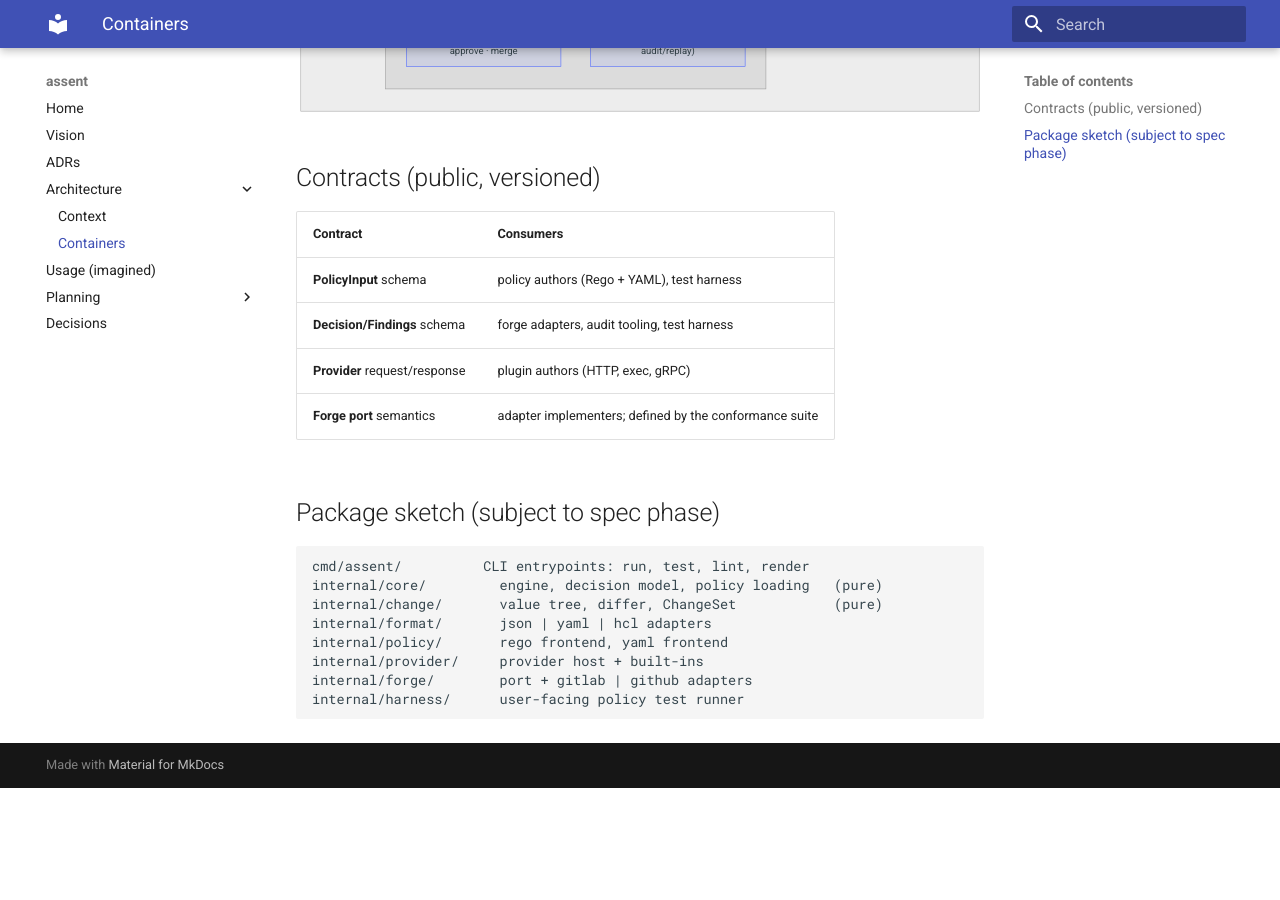
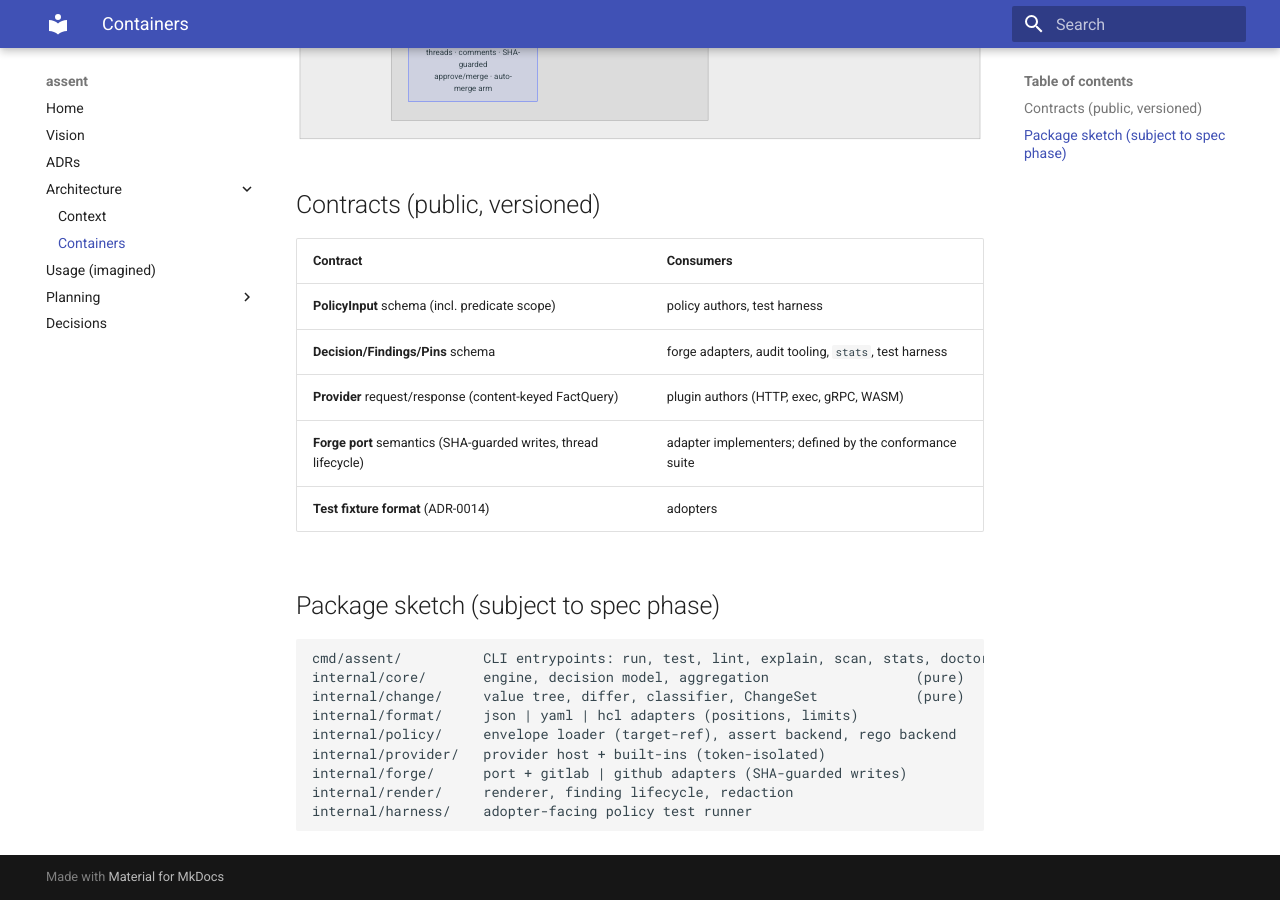
Before and after one commit to PlatformRelay/assent, an MkDocs documentation site: the page built from docs/architecture/c4-container.md, in a window 1280 px wide and 900 px high, scrolled down 1107 px. Built offline with MkDocs 1.6.1 and Material for MkDocs 9.7.7, drawn with Linux system fonts in a browser that asks for light colours; before the commit the page ends 1895 px from its top, so only the background shows below that.

Commit message:
:broom: docs: fix spec drift — openspec context, examples README, C4 to envelope+CEL architecture (P2-8)

````diff
--- a/docs/architecture/c4-container.md
+++ b/docs/architecture/c4-container.md
@@ -6,36 +6,38 @@ Hexagonal: a pure decision core, ports for everything with a side effect.
 flowchart LR
     subgraph cli["assent CLI (one static binary, one run per MR)"]
         direction TB
-        subgraph inbound["Ingestion"
-            ]
+        subgraph inbound["Ingestion"]
             forgeIn["Forge adapter (read)\nGitLab | GitHub"]
-            parsers["Format adapters\nJSON · YAML · HCL/tfvars"]
-            differ["Structural differ\n→ canonical ChangeSet"]
+            policyLoad["Policy loader\n(.assent/ from TARGET ref — ADR-0015)"]
+            parsers["Format adapters\nJSON · YAML · HCL/tfvars\n(+ positions, resource limits)"]
+            differ["Structural differ + classifier\n→ canonical ChangeSet (classes, env)"]
         end
         subgraph core["Pure decision core (no I/O)"]
             input["PolicyInput\n(ChangeSet + facts + MR metadata)"]
-            engine["Policy engine"]
-            rego["Rego frontend (OPA)"]
-            yamlf["Declarative YAML frontend"]
-            decision["Decision + Findings\nAPPROVE | REVIEW | BLOCK"]
+            engine["Policy engine\n(envelope: match · effects · onFail · points)"]
+            assertB["assert backend\n(CEL-leaf trees, cel-go — ADR-0013)"]
+            regoB["rego backend\n(OPA, capability-sandboxed)"]
+            decision["Decision + Findings + Trace + Pins\nAPPROVE | REVIEW | BLOCK"]
         end
-        subgraph providers["Provider host"]
+        subgraph providers["Provider host (no forge write token)"]
             builtin["Built-ins: forge groups,\nOIDC/Keycloak, LDAP, owners-file"]
-            httpexec["HTTP / exec providers"]
-            grpc["gRPC plugins (go-plugin)"]
+            httpexec["HTTP / exec providers\n(digest-pinned)"]
+            grpc["gRPC / WASM tiers"]
         end
         subgraph outbound["Publication"]
-            forgeOut["Forge adapter (write)\nthreads · comments · approve · merge"]
-            report["Machine-readable report\n(JSON artifact for audit/replay)"]
+            renderer["Renderer (escaped, redacted,\nfinding lifecycle state machine)"]
+            forgeOut["Forge adapter (write)\nthreads · comments · SHA-guarded\napprove/merge · auto-merge arm"]
+            report["JSON report artifact\n(hermetic pins: SHA, policy, facts)"]
         end
     end
 
     forgeIn --> parsers --> differ --> input
+    policyLoad --> engine
     providers -- facts --> input
-    rego --> engine
-    yamlf --> engine
+    assertB --> engine
+    regoB --> engine
     input --> engine --> decision
-    decision --> forgeOut
+    decision --> renderer --> forgeOut
     decision --> report
 ```
 
@@ -43,20 +45,22 @@ flowchart LR
 
 | Contract | Consumers |
 | --- | --- |
-| **PolicyInput** schema | policy authors (Rego + YAML), test harness |
-| **Decision/Findings** schema | forge adapters, audit tooling, test harness |
-| **Provider** request/response | plugin authors (HTTP, exec, gRPC) |
-| **Forge port** semantics | adapter implementers; defined by the conformance suite |
+| **PolicyInput** schema (incl. predicate scope) | policy authors, test harness |
+| **Decision/Findings/Pins** schema | forge adapters, audit tooling, `stats`, test harness |
+| **Provider** request/response (content-keyed FactQuery) | plugin authors (HTTP, exec, gRPC, WASM) |
+| **Forge port** semantics (SHA-guarded writes, thread lifecycle) | adapter implementers; defined by the conformance suite |
+| **Test fixture format** (ADR-0014) | adopters |
 
 ## Package sketch (subject to spec phase)
 
 ```
-cmd/assent/          CLI entrypoints: run, test, lint, render
-internal/core/         engine, decision model, policy loading   (pure)
-internal/change/       value tree, differ, ChangeSet            (pure)
-internal/format/       json | yaml | hcl adapters
-internal/policy/       rego frontend, yaml frontend
-internal/provider/     provider host + built-ins
-internal/forge/        port + gitlab | github adapters
-internal/harness/      user-facing policy test runner
+cmd/assent/          CLI entrypoints: run, test, lint, explain, scan, stats, doctor, init
+internal/core/       engine, decision model, aggregation                  (pure)
+internal/change/     value tree, differ, classifier, ChangeSet            (pure)
+internal/format/     json | yaml | hcl adapters (positions, limits)
+internal/policy/     envelope loader (target-ref), assert backend, rego backend
+internal/provider/   provider host + built-ins (token-isolated)
+internal/forge/      port + gitlab | github adapters (SHA-guarded writes)
+internal/render/     renderer, finding lifecycle, redaction
+internal/harness/    adopter-facing policy test runner
 ```
````
Also changed, not shown: examples/README.md (+10 -9 lines), 1 other file.
